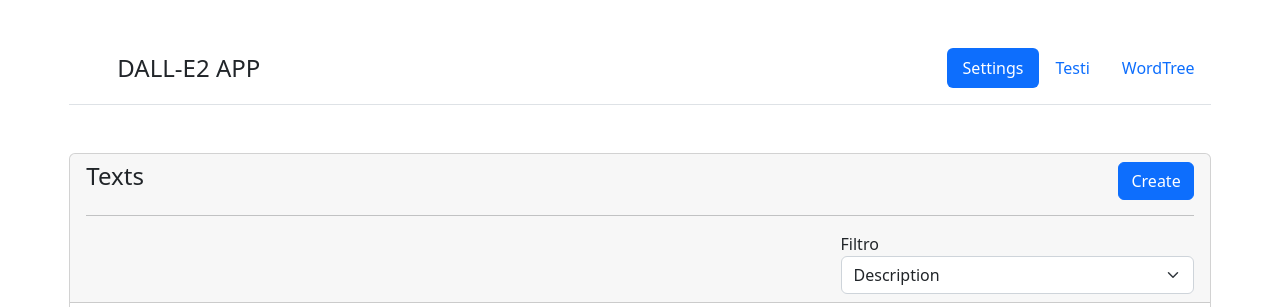
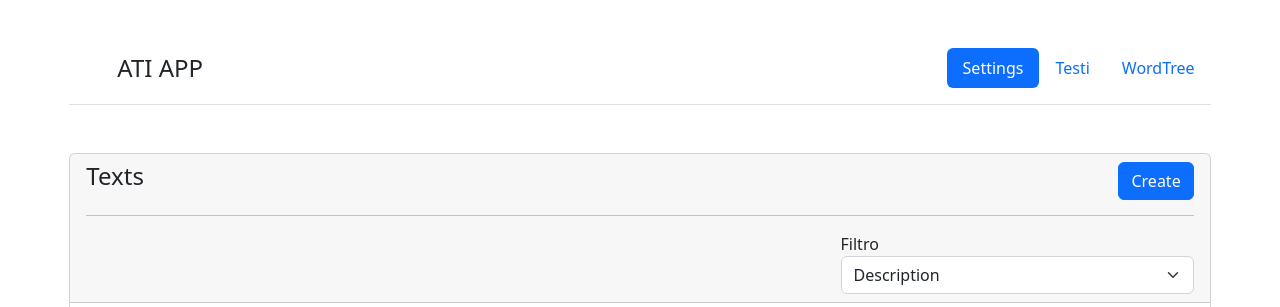
Before and after one commit to tulliopizzuti/dsml, a Django app: page / in a window 1280 px wide. Shown: the top 307 px of the page. Run offline with Django 4.2, Linux system fonts and the light colour scheme; data comes from the database, SQL or seed files in the repository; both versions use the stored data as it was after the commit; parts of the project's set-up code (start-up, migrations or seed data) failed here and were passed over; some libraries are stand-ins or nearby versions.

Commit message:
Update name and API key

```diff
--- a/dsml/dalleapp/templates/base.html
+++ b/dsml/dalleapp/templates/base.html
@@ -23,7 +23,7 @@
         <svg class="bi me-2" width="40" height="32">
           <use xlink:href="#bootstrap"></use>
         </svg>
-        <span class="fs-4">DALL-E2 APP</span>
+        <span class="fs-4">ATI APP</span>
       </a>
       <ul class="nav nav-pills">
         <li class="nav-item"><a class="nav-link" href="{% url 'index' %}" id="index">Settings</a></li>
```
Also changed, not shown: dsml/db.sqlite3.
